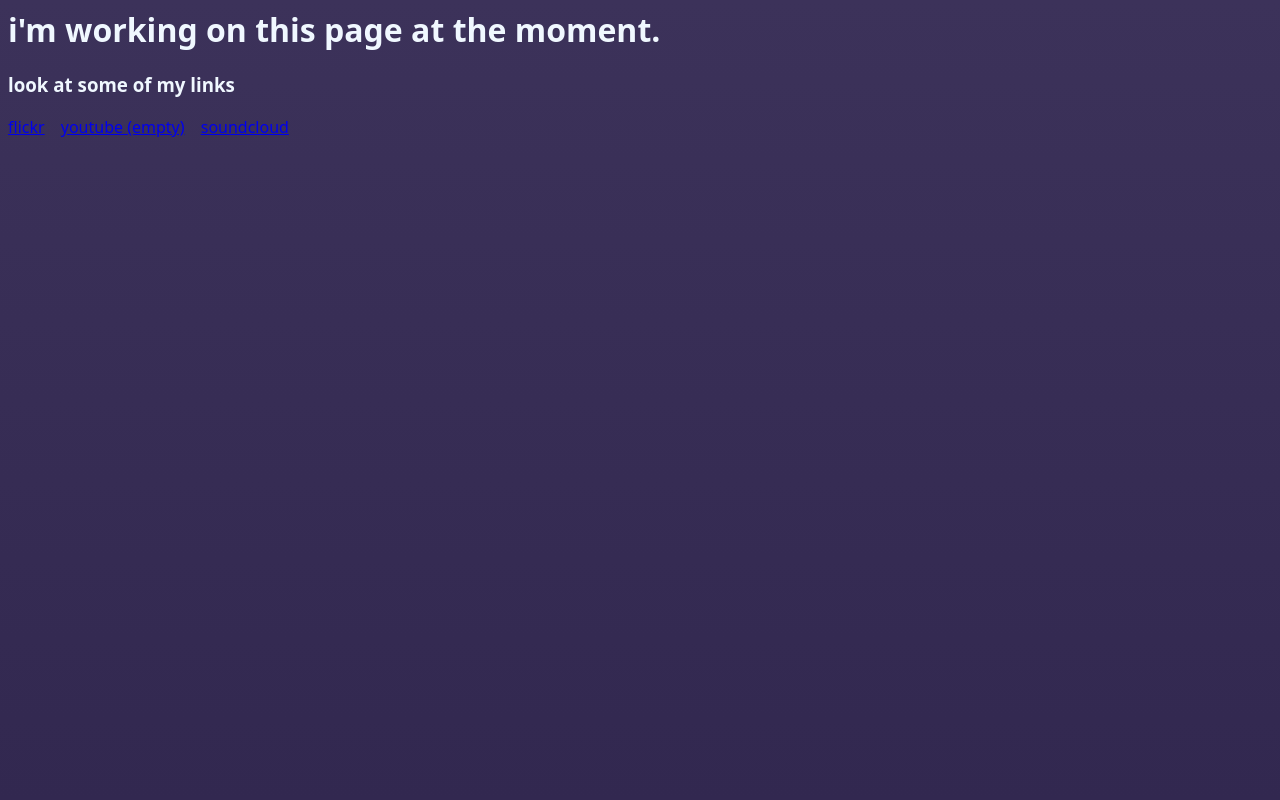
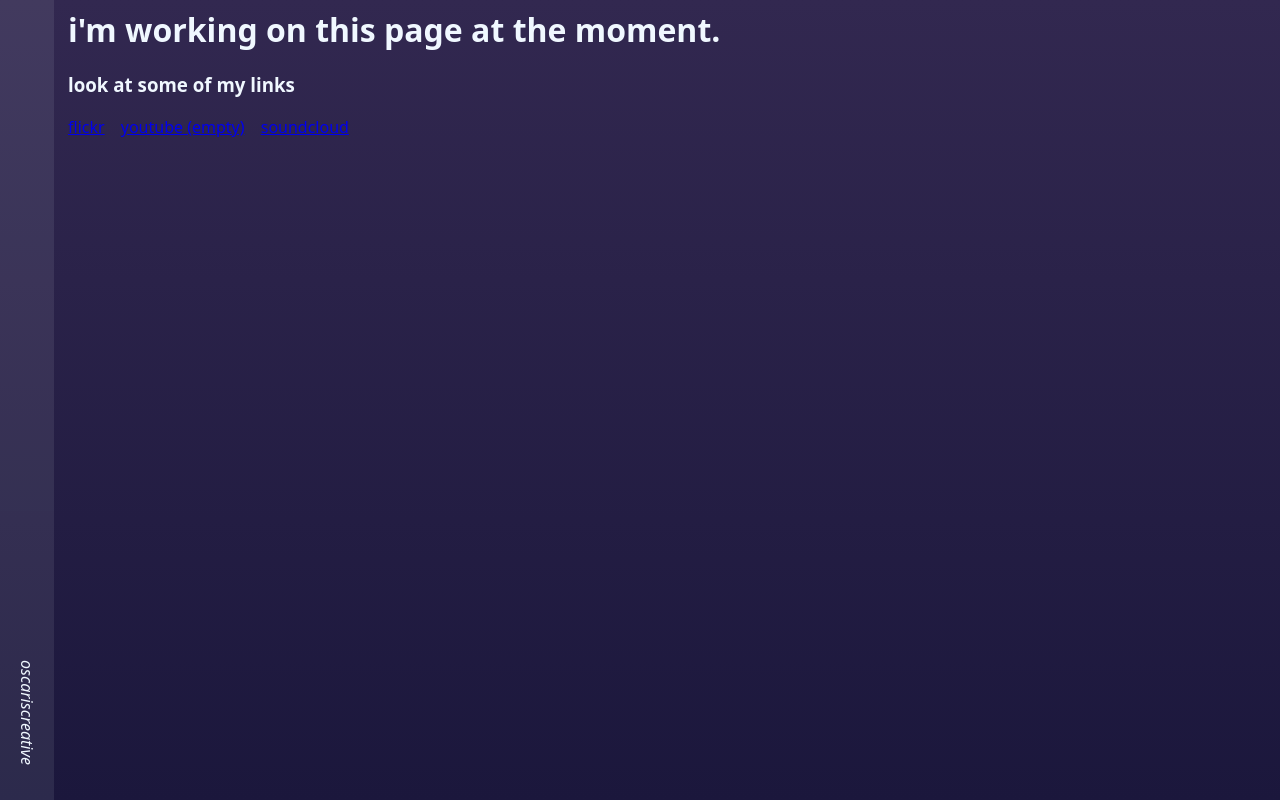
Before and after one commit to oscariscreative/oscariscreative.github.io, a plain HTML site: page index.html in a window 1280 px wide. Drawn offline with Linux system fonts and the light colour scheme; a web font is replaced by a local one.

Commit message:
add sidebar

```diff
--- a/index.html
+++ b/index.html
@@ -2,11 +2,12 @@
 <head>
     <link rel="stylesheet" href="style.css">
 </head>
-<body>
+<div style="position: fixed; bottom: 0; left: 0; top: 0; background-color: rgba(240, 248, 255, 0.082);"><button style="width: 0px; border: none; background-color: rgba(0, 0, 0, 0); height: calc(100vh - 140px);"></button><p style="writing-mode: vertical-rl; bottom: 20px; left: 0;"><i>oscariscreative</i></p></div>
+<body><div style="padding-left: 60px;">
     <h1>i'm working on this page at the moment.</h1>
     <h3>look at some of my links</h3>
     <a href="https://flickr.com/laserninja26">flickr</a><button style="width: 10px; height: 0px; border: none; background-color: rgba(0, 0, 0, 0);"></button>
     <a href="https://youtube.com/oscariscreative">youtube (empty)</a><button style="width: 10px; height: 0px; border: none; background-color: rgba(0, 0, 0, 0);"></button>
     <a href="https://soundcloud.com/oscariscreative">soundcloud</a><button style="width: 10px; height: 0px; border: none; background-color: rgba(0, 0, 0, 0);"></button>
-</body>
+</div></body>
 </html>
--- a/style.css
+++ b/style.css
@@ -10,7 +10,7 @@ html
 {
     font-family: "Bagel Fat One", system-ui;
     background-color: rgb(50, 40, 80);
-    background-image: linear-gradient(to bottom,rgb(60, 50, 90), rgb(50,40,80));
+    background-image: linear-gradient(to bottom,rgb(50, 40, 80), rgb(27,23,60)); /*background-image: linear-gradient(to bottom,rgb(60, 50, 90), rgb(50,40,80));*/
     color:aliceblue;
 }
 
```
